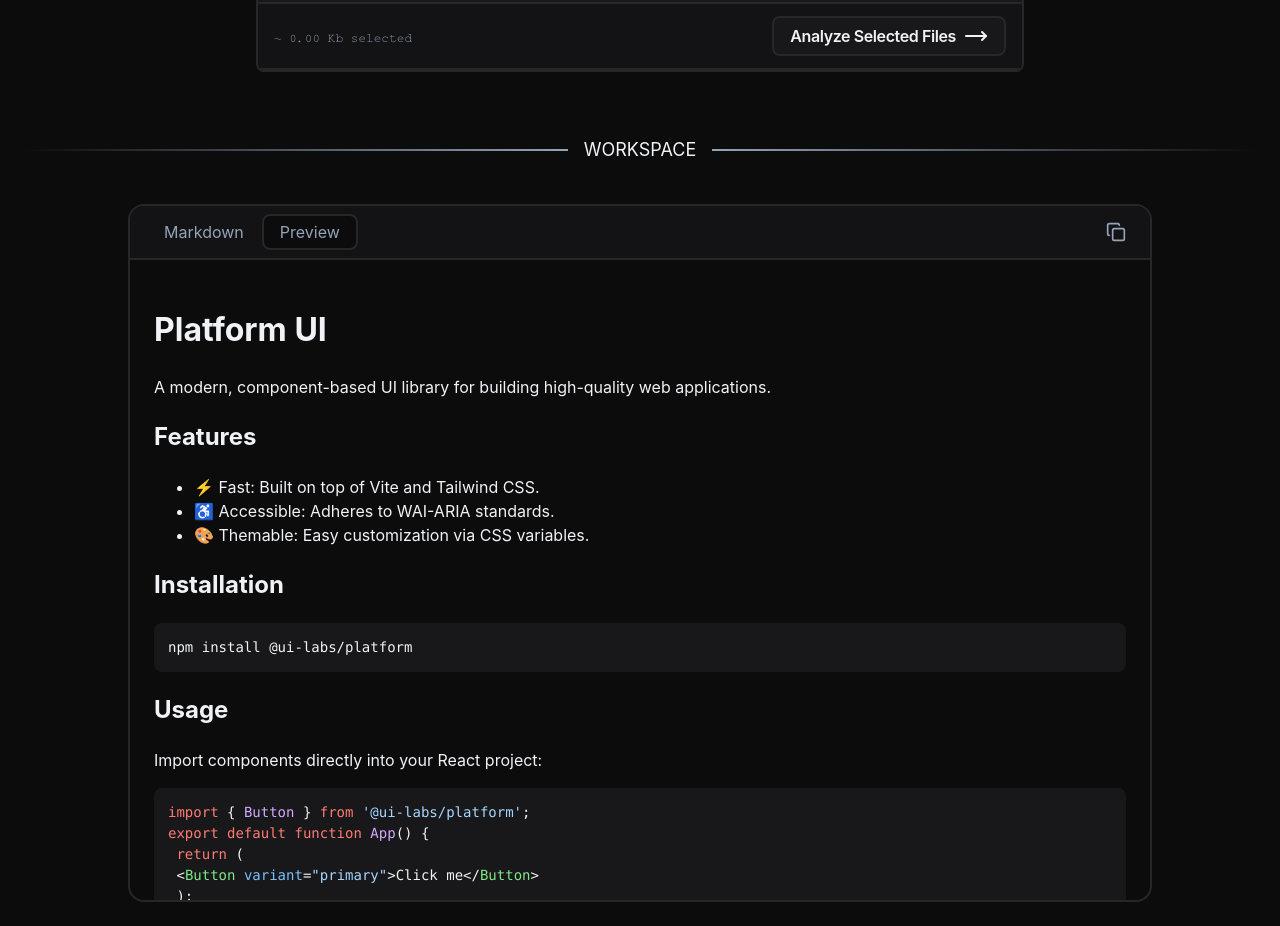
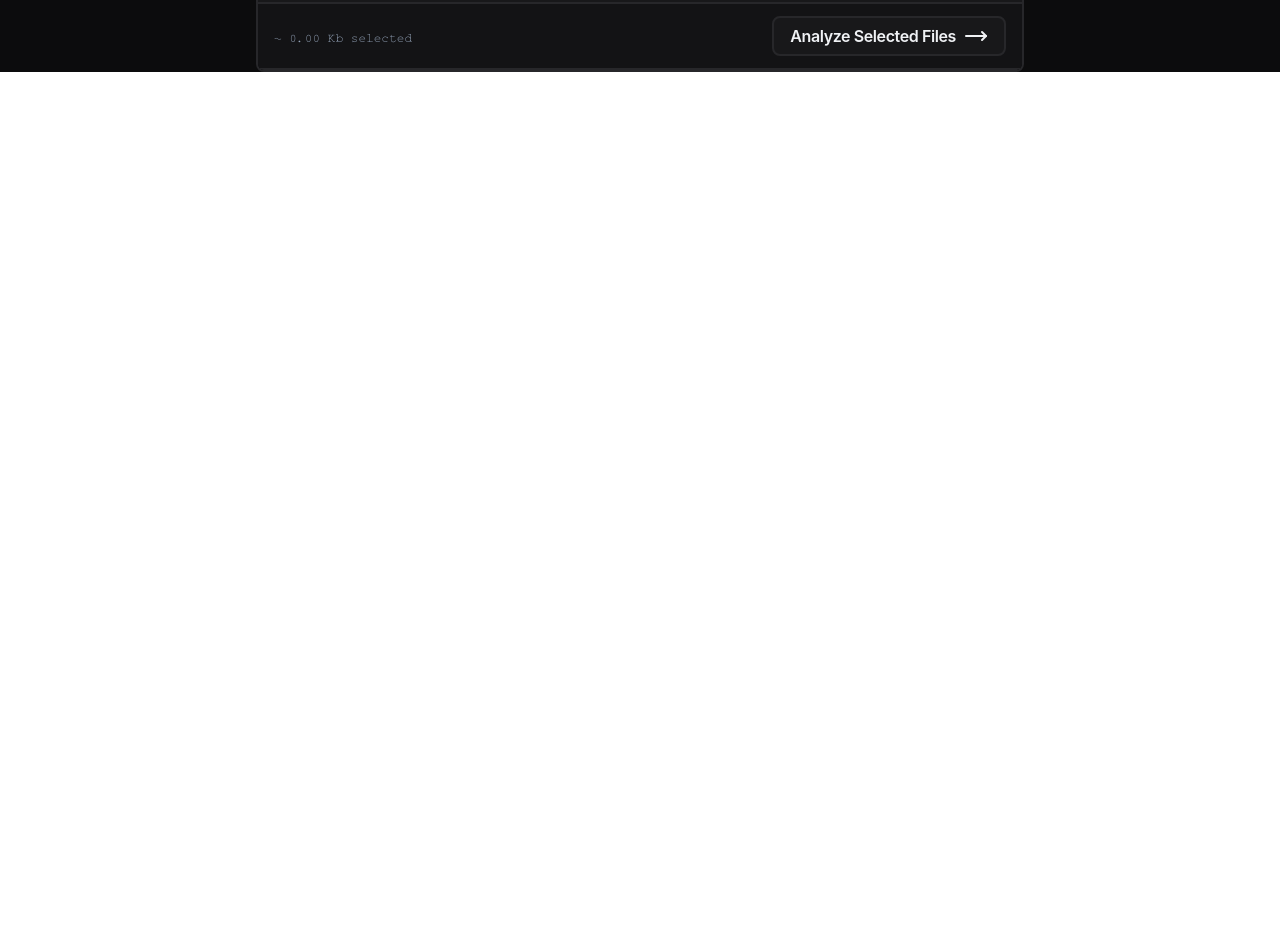
Before and after one commit to dotHP-harshu/readme.hp, a React (Vite) app in the folder frontend/: page / in a window 1280 px wide. Shown: the part 920-1846 px from the top of the page. After the commit the page ends 992 px from the top, so only its background shows below. Built offline with nearby package versions, Linux system fonts and the light colour scheme.

Commit message:
feat: added the flow from url to readme

```diff
--- a/frontend/src/components/MainPage/FileAnaSection.tsx
+++ b/frontend/src/components/MainPage/FileAnaSection.tsx
@@ -7,14 +7,14 @@ import {
   X,
 } from "lucide-react";
 import { useEffect, useState } from "react";
-import {  getReadmeApi, getRepoContentApi } from "../../api/serverApi";
+import { getRepoContentApi } from "../../api/serverApi";
 import type { fileTreeElement } from "../../types/types";
 
 interface FileAnaSectionProps {
   hideSection: () => void;
   files: string[];
   repoFiles: fileTreeElement[];
-  handleGenerate: (content:string) => void
+  handleGenerate: (content: string) => void;
   repoDetail: { username: string; repo: string; branch: string };
 }
 
@@ -37,7 +37,7 @@ function FileAnaSection({
       files,
       repoDetail.username,
       repoDetail.repo,
-      repoDetail.branch
+      repoDetail.branch,
     );
 
     if (error) {
@@ -59,8 +59,6 @@ function FileAnaSection({
       setIsAnalysingFiles(false);
     }
   };
-
-
 
   useEffect(() => {
     analyseFiles();
@@ -130,7 +128,10 @@ function FileAnaSection({
                 ~{successfullFiles.length} files read.
               </p>
               <button
-                onClick={() => handleGenerate(fileContent)}
+                onClick={() => {
+                  hideSection()
+                  handleGenerate(fileContent);
+                }}
                 className="bg-primary select-none flex justify-center items-center gap-2 px-4 py-1 outline-none rounded-lg cursor-pointer text-text-light hover:bg-primary-hover transition-colors duration-200"
               >
                 <WandSparkles strokeWidth={1.25} />
--- a/frontend/src/components/MainPage/MainHero.tsx
+++ b/frontend/src/components/MainPage/MainHero.tsx
@@ -36,9 +36,10 @@ const PATH_COLORS = [
 
 interface MainHeroProps{
   handleGenerate: (content:string) => void
+  setReadmeMarkdown:(str:string)=>void
 }
 
-function MainHero({handleGenerate}: MainHeroProps) {
+function MainHero({handleGenerate, setReadmeMarkdown}: MainHeroProps) {
 
 
   const [inputUrl, setInputUrl] = useState<string>("");
@@ -50,6 +51,7 @@ function MainHero({handleGenerate}: MainHeroProps) {
 
   const handleUrlSubmit = (e: React.FormEvent<HTMLFormElement>) => {
     e.preventDefault();
+    setReadmeMarkdown("")
     if (inputUrl.trim() === "") return;
     getRepoTree(inputUrl);
 
--- a/frontend/src/components/MainPage/ReadmeSection.tsx
+++ b/frontend/src/components/MainPage/ReadmeSection.tsx
@@ -6,48 +6,20 @@ import "highlight.js/styles/github-dark.css";
 import { useState } from "react";
 import { Copy, CopyCheck } from "lucide-react";
 
-const markdown = `
-# Platform UI
-
-A modern, component-based UI library for building high-quality web applications.
-
-## Features
-
-- ⚡️ Fast: Built on top of Vite and Tailwind CSS.
-- ♿️ Accessible: Adheres to WAI-ARIA standards.
-- 🎨 Themable: Easy customization via CSS variables.
-
-## Installation
-
-\`\`\`bash
-npm install @ui-labs/platform
-\`\`\`
-
-## Usage
-
-Import components directly into your React project:
-
-\`\`\`tsx
-import { Button } from '@ui-labs/platform';
-export default function App() {
- return (
- <Button variant="primary">Click me</Button>
- );
+interface PropsInterface {
+  readmeMarkdown: string;
 }
-\`\`\`
-`;
-
-function ReadmeSection() {
+function ReadmeSection({ readmeMarkdown }: PropsInterface) {
   const [isShowingPreview, setIsShowingPreview] = useState<boolean>(true);
   const [isCopied, setIsCopied] = useState<boolean>(false);
 
   const copyMarkdown = async () => {
     try {
       if (navigator.clipboard && window.isSecureContext) {
-        await navigator.clipboard.writeText(markdown);
+        await navigator.clipboard.writeText(readmeMarkdown);
       } else {
         const text = document.createElement("textarea");
-        text.value = markdown;
+        text.value = readmeMarkdown;
         text.style.position = "fixed";
         text.style.zIndex = "-9999";
         document.body.appendChild(text);
@@ -112,12 +84,12 @@ function ReadmeSection() {
                 rehypePlugins={[rehypeHighlight]}
                 remarkPlugins={[remarkGfm]}
               >
-                {markdown}
+                {readmeMarkdown}
               </Markdown>
             </div>
           ) : (
             <div className="markdown-code p-4">
-              <pre>{markdown}</pre>
+              <pre className="whitespace-break-spaces">{readmeMarkdown}</pre>
             </div>
           )}
         </div>
--- a/frontend/src/pages/MainPage.tsx
+++ b/frontend/src/pages/MainPage.tsx
@@ -1,33 +1,36 @@
-import { useState } from "react"
-import GeneratingReadme from "../components/MainPage/GeneratingReadme"
-import MainHero from "../components/MainPage/MainHero"
+import { useState } from "react";
+import GeneratingReadme from "../components/MainPage/GeneratingReadme";
+import MainHero from "../components/MainPage/MainHero";
 import { getReadmeApi } from "../api/serverApi";
 import ReadmeSection from "../components/MainPage/ReadmeSection";
 
 function MainPage() {
-  const [isGenerating, setIsGenerating] = useState<boolean>(false)
+  const [isGenerating, setIsGenerating] = useState<boolean>(false);
+  const [readmeMarkdown, setReadmeMarkdown] = useState<string>("");
 
-   const handleGenerate = async (content: string) => {
+  const handleGenerate = async (content: string) => {
     setIsGenerating(true);
-      const { data, error } = await getReadmeApi(content);
-      if(error){
-        console.log(error)
+    const { data, error } = await getReadmeApi(content);
+    if (error) {
+      console.log(error);
+    }
+    if (typeof data === "object") {
+      const res = data as { readme: string };
+      if (res.readme && typeof res.readme === "string") {
+        setReadmeMarkdown(res.readme);
       }
-      if(data){
-        console.log(data)
-      }
+    }
 
-      setIsGenerating(false);
-    };
+    setIsGenerating(false);
+  };
 
   return (
     <div>
-      <MainHero handleGenerate={handleGenerate}/>
+      <MainHero handleGenerate={handleGenerate} setReadmeMarkdown={setReadmeMarkdown} />
       {isGenerating && <GeneratingReadme />}
-      <ReadmeSection/>
-
+      {readmeMarkdown && <ReadmeSection readmeMarkdown={readmeMarkdown}/>}
     </div>
   );
 }
 
-export default MainPage
+export default MainPage;
```
